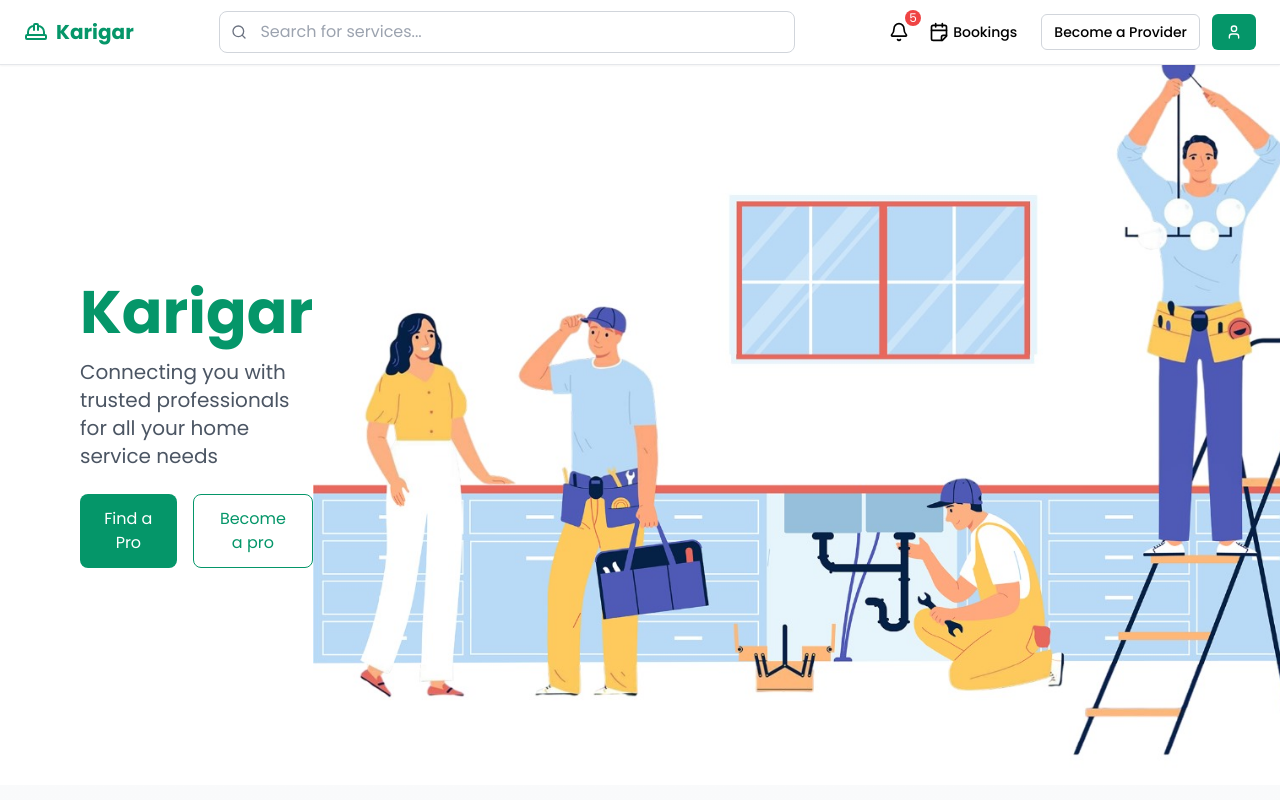
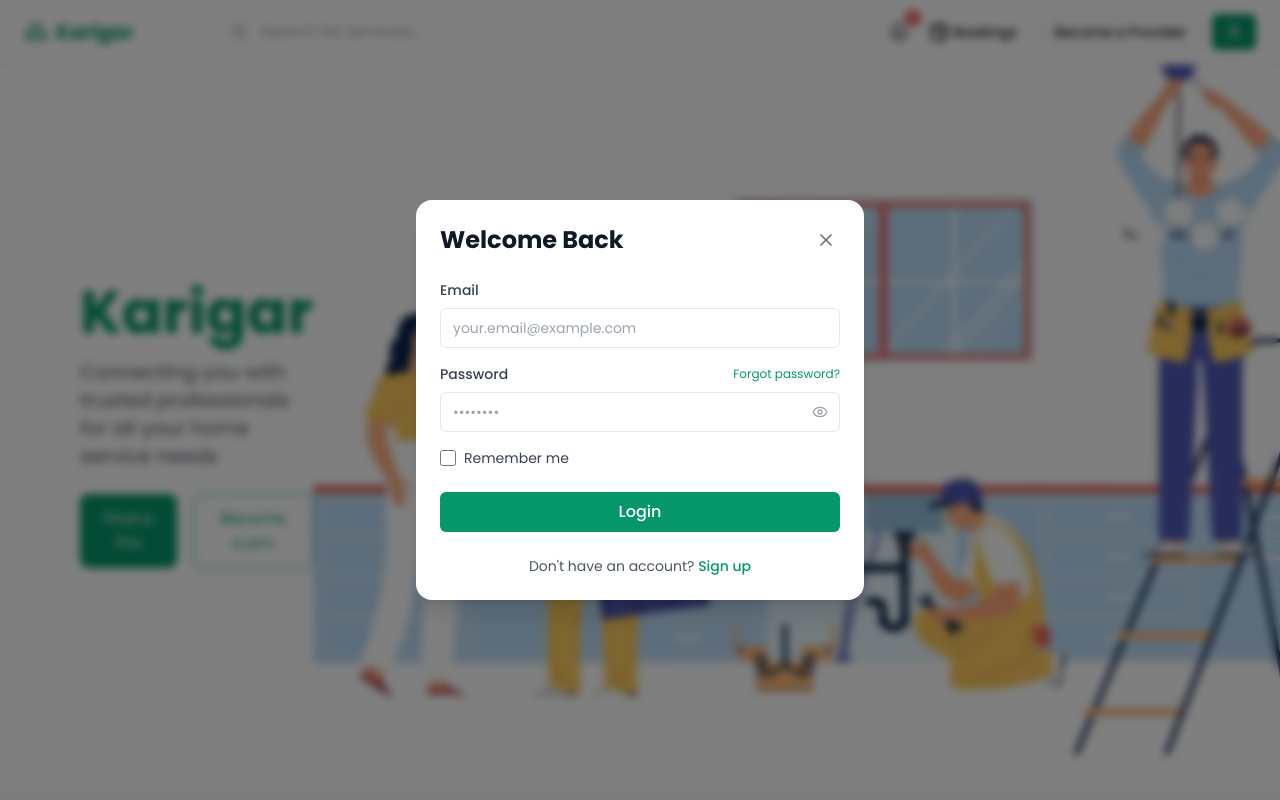
Before and after one commit to HamzaNaveed19/Karigar-Frontend, a React (Vite) app: page / in a window 1280 px wide. Shown: the top 800 px of the page. Built offline with nearby package versions, Linux system fonts and the light colour scheme.

Commit message:
Add authentication modal and login form with validation

```diff
--- a/src/App.jsx
+++ b/src/App.jsx
@@ -7,6 +7,7 @@ import HomePage from "./Pages/HomePage";
 import Header from "./Components/Header";
 import ServicesProviderPage from "./Components/Services/ServicesProviderPage";
 import { Routes, Route, useLocation } from "react-router-dom";
+import { AuthModal } from "./Components/Authentication/AuthModal";
 
 const App = () => {
   function ScrollToTop() {
@@ -32,6 +33,7 @@ const App = () => {
   return (
     <>
       <Header></Header>
+      <AuthModal isOpen={true}></AuthModal>
       <ScrollToTop></ScrollToTop>
       <Routes>
         <Route path="/" element={<HomePage></HomePage>}></Route>
--- /dev/null
+++ b/src/Components/Authentication/AuthModal.jsx
@@ -0,0 +1,173 @@
+import { useState, useEffect } from "react";
+import { X, Check, AlertCircle, ArrowLeft, ArrowRight } from "lucide-react";
+import Button from "../../UI/Button";
+import { LoginForm } from "./LoginForm";
+
+import { validateLoginForm } from "./validation";
+
+export const AuthModal = ({ isOpen, onClose, initialMode = "login" }) => {
+  const [mode, setMode] = useState(initialMode);
+  const [showPassword, setShowPassword] = useState(false);
+  const [rememberMe, setRememberMe] = useState(false);
+  const [isSubmitting, setIsSubmitting] = useState(false);
+  const [formError, setFormError] = useState("");
+  const [formSuccess, setFormSuccess] = useState("");
+
+  const [formData, setFormData] = useState({
+    fullName: "",
+    email: "",
+    phone: "",
+    password: "",
+    address: "",
+  });
+
+  const [errors, setErrors] = useState({
+    fullName: "",
+    email: "",
+    phone: "",
+    password: "",
+    address: "",
+  });
+
+  useEffect(() => {
+    if (!isOpen) {
+      setTimeout(() => {
+        resetForm();
+      }, 300);
+    }
+  }, [isOpen]);
+
+  const resetForm = () => {
+    setFormData({
+      fullName: "",
+      email: "",
+      phone: "",
+      password: "",
+      address: "",
+    });
+    setErrors({
+      fullName: "",
+      email: "",
+      phone: "",
+      password: "",
+      address: "",
+    });
+    setSignupStep(1);
+    setFormError("");
+    setFormSuccess("");
+    setShowPassword(false);
+    setShowOTP(false);
+  };
+
+  const handleInputChange = (e) => {
+    const { name, value } = e.target;
+    setFormData((prev) => ({ ...prev, [name]: value }));
+    if (errors[name]) {
+      setErrors((prev) => ({ ...prev, [name]: "" }));
+    }
+  };
+
+  const handleLogin = async (e) => {
+    e.preventDefault();
+
+    const { errors, isValid } = validateLoginForm(formData);
+    setErrors(errors);
+    if (!isValid) return;
+
+    setIsSubmitting(true);
+    setFormError("");
+
+    try {
+      await new Promise((resolve) => setTimeout(resolve, 1000));
+
+      const storedUser = localStorage.getItem("karigar_user");
+      if (storedUser) {
+        const user = JSON.parse(storedUser);
+        if (user.email === formData.email) {
+          setFormSuccess("Login successful!");
+          if (rememberMe) {
+            localStorage.setItem("karigar_auth", "true");
+          } else {
+            sessionStorage.setItem("karigar_auth", "true");
+          }
+          setTimeout(() => onClose(), 1500);
+          return;
+        }
+      }
+      setFormError("Invalid email or password");
+    } catch (error) {
+      setFormError("An error occurred. Please try again.");
+    } finally {
+      setIsSubmitting(false);
+    }
+  };
+
+  const toggleMode = () => {
+    setMode(mode === "login" ? "signup" : "login");
+    setFormError("");
+    setFormSuccess("");
+    setSignupStep(1);
+  };
+
+  if (!isOpen) return null;
+
+  return (
+    <div className="fixed inset-0 z-50 flex items-center justify-center bg-black/50 backdrop-blur-sm">
+      <div className="w-full max-w-md rounded-2xl bg-white p-6 shadow-xl">
+        <div className="mb-6 flex items-center justify-between">
+          <h3 className="text-2xl font-bold text-gray-900">
+          Welcome Back
+          </h3>
+          <button
+            onClick={onClose}
+            className="rounded-full p-1 text-gray-500 hover:bg-gray-100 hover:text-gray-700"
+          >
+            <X className="h-5 w-5" />
+          </button>
+        </div>
+
+        {formError && (
+          <div className="mb-4 flex items-start rounded-lg bg-red-50 p-3 text-sm text-red-600">
+            <AlertCircle className="mr-2 h-5 w-5 flex-shrink-0" />
+            <span>{formError}</span>
+          </div>
+        )}
+
+        {formSuccess && (
+          <div className="mb-4 flex items-start rounded-lg bg-emerald-50 p-3 text-sm text-emerald-600">
+            <Check className="mr-2 h-5 w-5 flex-shrink-0" />
+            <span>{formSuccess}</span>
+          </div>
+        )}
+
+        <form onSubmit={handleLogin} className="space-y-6">
+          <LoginForm
+            formData={formData}
+            errors={errors}
+            handleInputChange={handleInputChange}
+            isSubmitting={isSubmitting}
+            showPassword={showPassword}
+            setShowPassword={setShowPassword}
+            rememberMe={rememberMe}
+            setRememberMe={setRememberMe}
+          />
+
+          <Button type="submit" className="w-full" disabled={isSubmitting}>
+            {isSubmitting ? "Logging in..." : "Login"}
+          </Button>
+
+          <div className="text-center text-sm text-gray-600">
+            Don't have an account?{" "}
+            <button
+              type="button"
+              className="font-medium text-emerald-600 hover:underline"
+              onClick={toggleMode}
+            >
+              Sign up
+            </button>
+          </div>
+        </form>
+      </div>
+    </div>
+  );
+};
--- /dev/null
+++ b/src/Components/Authentication/LoginForm.jsx
@@ -0,0 +1,75 @@
+import { Eye, EyeOff } from "lucide-react";
+import { Input } from "../../UI/Input";
+import { Checkbox } from "../../UI/Checkbox";
+
+export const LoginForm = ({
+  formData,
+  errors,
+  handleInputChange,
+  isSubmitting,
+  showPassword,
+  setShowPassword,
+  rememberMe,
+  setRememberMe,
+}) => (
+  <div className="space-y-4">
+    <div className="space-y-2">
+      <label className="block text-sm font-medium text-gray-700">Email</label>
+      <Input
+        name="email"
+        type="email"
+        placeholder="your.email@example.com"
+        value={formData.email}
+        onChange={handleInputChange}
+        disabled={isSubmitting}
+      />
+      {errors.email && <p className="text-xs text-red-500">{errors.email}</p>}
+    </div>
+
+    <div className="space-y-2">
+      <div className="flex items-center justify-between">
+        <label className="block text-sm font-medium text-gray-700">
+          Password
+        </label>
+        <button
+          type="button"
+          className="text-xs text-emerald-600 hover:underline"
+          onClick={() => alert("Password reset functionality would go here")}
+        >
+          Forgot password?
+        </button>
+      </div>
+      <div className="relative">
+        <Input
+          name="password"
+          type={showPassword ? "text" : "password"}
+          placeholder="••••••••"
+          value={formData.password}
+          onChange={handleInputChange}
+          disabled={isSubmitting}
+        />
+        <button
+          type="button"
+          className="absolute right-3 top-1/2 -translate-y-1/2 text-gray-400 hover:text-gray-600"
+          onClick={() => setShowPassword(!showPassword)}
+        >
+          {showPassword ? (
+            <EyeOff className="h-4 w-4" />
+          ) : (
+            <Eye className="h-4 w-4" />
+          )}
+        </button>
+      </div>
+      {errors.password && (
+        <p className="text-xs text-red-500">{errors.password}</p>
+      )}
+    </div>
+
+    <Checkbox
+      id="remember-me"
+      checked={rememberMe}
+      onChange={(e) => setRememberMe(e.target.checked)}
+      label="Remember me"
+    />
+  </div>
+);
--- /dev/null
+++ b/src/Components/Authentication/validation.js
@@ -0,0 +1,27 @@
+export const validateEmail = (email) => {
+  return /^[^\s@]+@[^\s@]+\.[^\s@]+$/.test(email);
+};
+
+export const validateLoginForm = (formData) => {
+  const errors = {};
+  let isValid = true;
+
+  if (!formData.email.trim()) {
+    errors.email = "Email is required";
+    isValid = false;
+  } else if (!validateEmail(formData.email)) {
+    errors.email = "Please enter a valid email";
+    isValid = false;
+  }
+
+  if (!formData.password) {
+    errors.password = "Password is required";
+    isValid = false;
+  }
+
+  return { errors, isValid };
+};
+
+export const validateOTP = (otp) => {
+  return /^\d{6}$/.test(otp);
+};
--- a/src/Components/Booking/BookingModal.jsx
+++ b/src/Components/Booking/BookingModal.jsx
@@ -1,5 +1,5 @@
 import React, { useState } from "react";
-import { X, Calendar as CalendarIcon, Clock, Check } from "lucide-react";
+import { X, Calendar as CalendarIcon, Clock } from "lucide-react";
 import ReactDatePicker from "react-datepicker";
 import "react-datepicker/dist/react-datepicker.css";
 
@@ -114,7 +114,7 @@ export default function BookingModal({ isOpen, onClose, onBook }) {
                   onClick={() => setSelectedTime(time)}
                   className={`py-2.5 px-3 rounded-lg border text-sm font-medium transition-all flex items-center justify-center gap-1 ${
                     selectedTime === time
-                      ? "bg-emerald-100 border-emerald-600 text-emerald-800 shadow-sm"
+                      ? "bg-emerald-100 border-emerald-400 text-emerald-600 shadow-sm"
                       : "border-gray-200 hover:border-emerald-300 text-gray-700 hover:bg-emerald-50"
                   }`}
                 >
--- /dev/null
+++ b/src/UI/Checkbox.jsx
@@ -0,0 +1,20 @@
+import React from "react";
+
+export const Checkbox = ({ id, checked, onChange, label }) => {
+  return (
+    <div className="flex items-center space-x-2">
+      <input
+        id={id}
+        type="checkbox"
+        checked={checked}
+        onChange={onChange}
+        className="h-4 w-4 rounded border-gray-300 text-emerald-600 focus:ring-emerald-500"
+      />
+      {label && (
+        <label htmlFor={id} className="text-sm text-gray-700">
+          {label}
+        </label>
+      )}
+    </div>
+  );
+};
--- a/src/index.css
+++ b/src/index.css
@@ -64,6 +64,8 @@ body {
 }
 
 .selected-day {
-  background-color: #059669 !important;
-  color: white !important;
+  background-color: #d1fae5 !important;
+  border: 0.1px solid #34d399;
+  color: #059669 !important;
+  font-weight: bold;
 }
```
